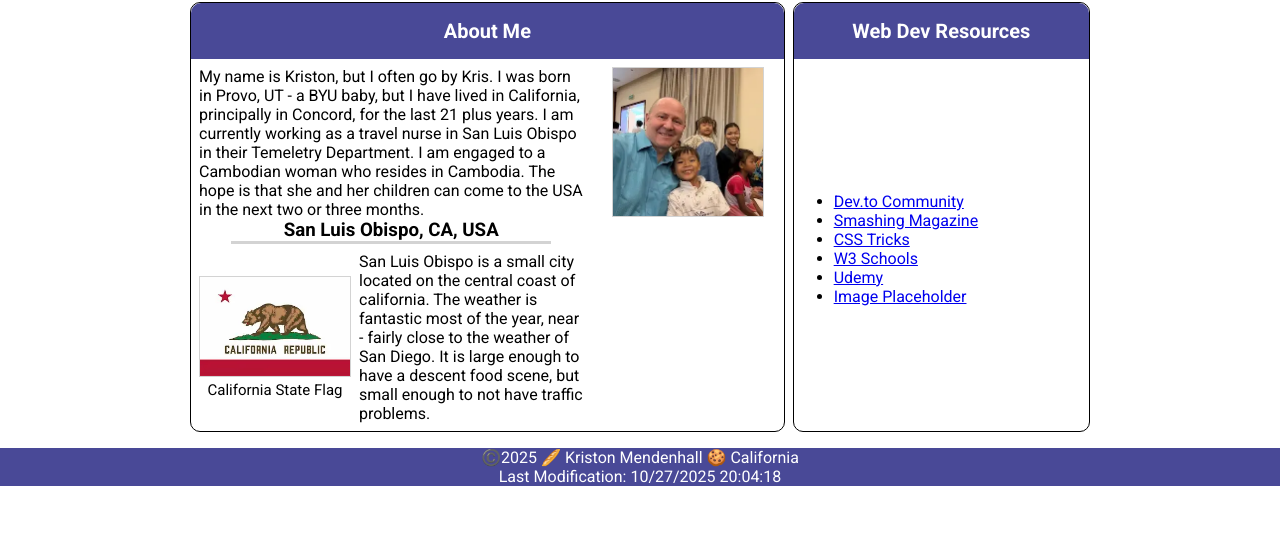
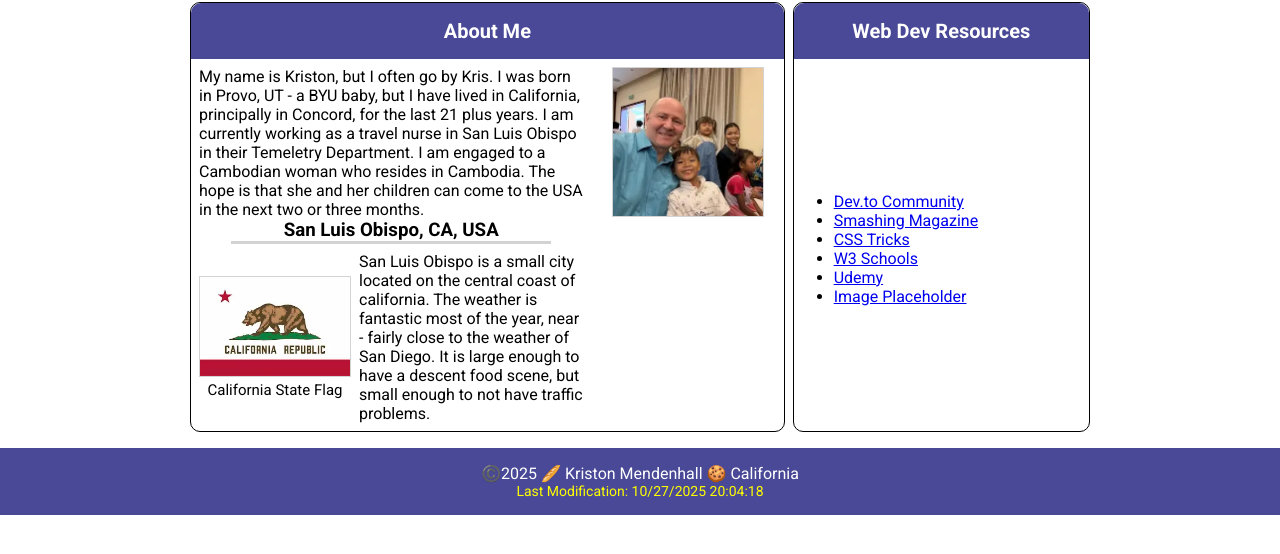
Before and after one commit to Mendenhk/wdd131, a plain HTML site: page index.html in a window 1280 px wide. Shown: the part 162-716 px from the top of the page. Drawn offline with Linux system fonts and the light colour scheme.

Commit message:
changed text size and color of footer

```diff
--- a/styles/base.css
+++ b/styles/base.css
@@ -131,9 +131,15 @@ footer {
   background-color: var(--banner-color);
   color: white;
   margin-top: 1rem;
+  padding: 1rem;
 }
 
-#footer p {
+footer p {
   text-align: center;
   color: white;
 }
+
+#lastModified {
+  font-size: 14px;
+  color: yellow;
+}
```
